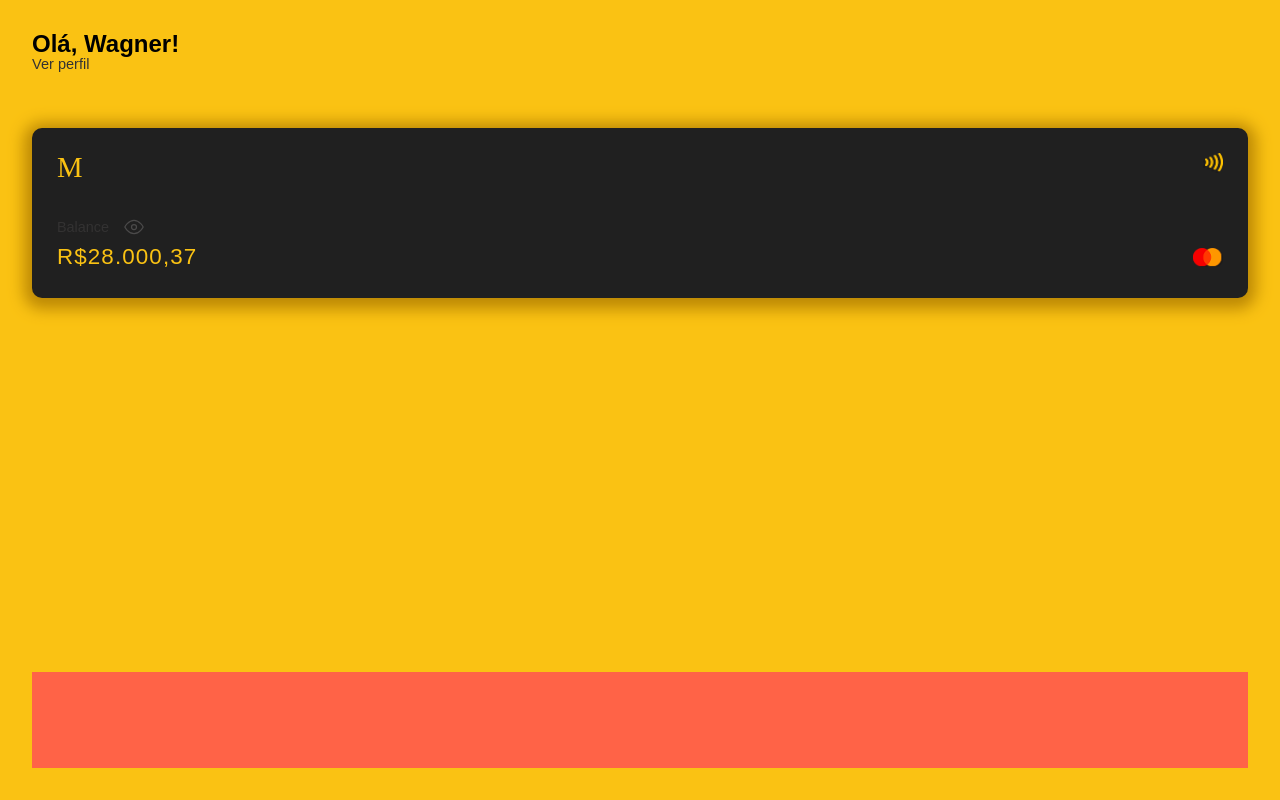
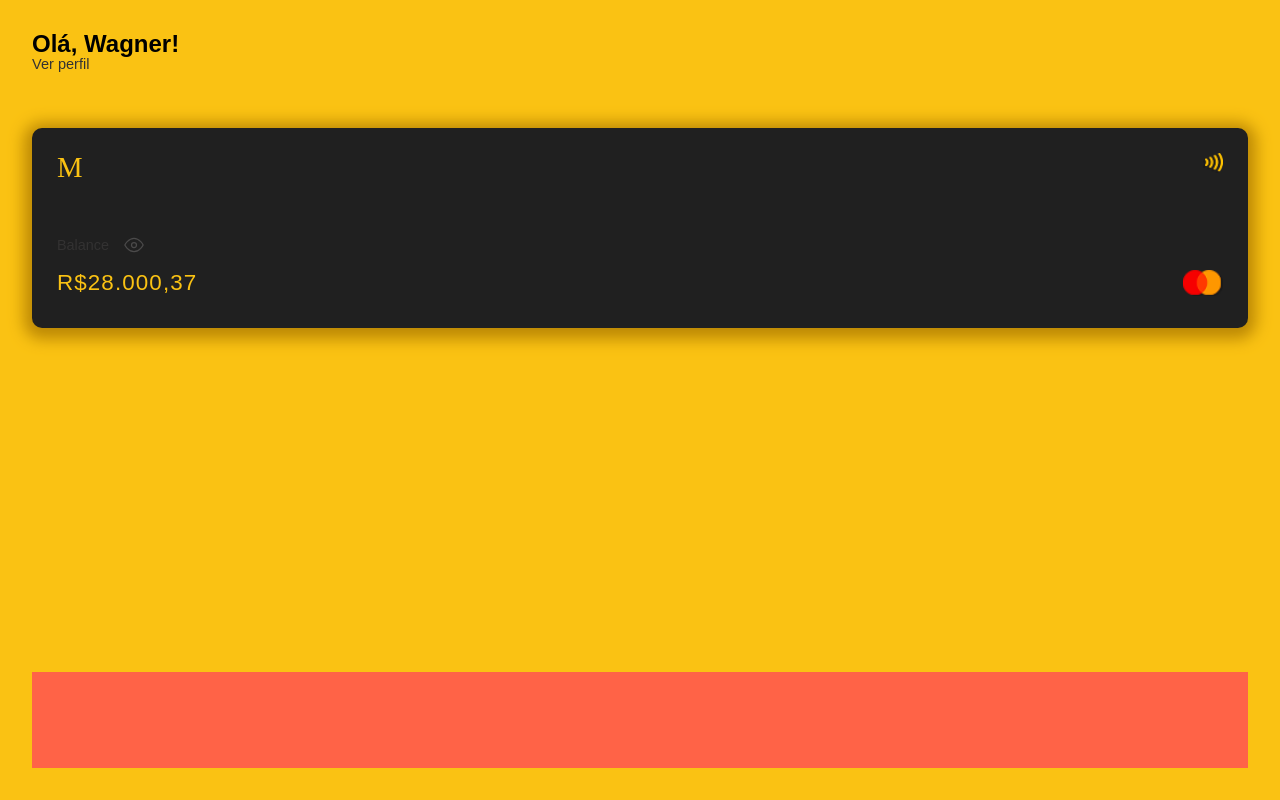
Before and after one commit to devvagnerBR/meta-bank, a React (Create React App) app: page /account in a window 1280 px wide. Built offline with nearby package versions, Linux system fonts and the light colour scheme; a web font is replaced by a local one.

Commit message:
mudando tamanho do cartão

```diff
--- a/src/pages/private/account/account.scss
+++ b/src/pages/private/account/account.scss
@@ -97,6 +97,6 @@
 	}
 
 	img {
-		width: 30px;
+		width: 40px;
 	}
 }
--- a/src/styles/media.scss
+++ b/src/styles/media.scss
@@ -13,7 +13,7 @@
 	}
 
 	.account-card {
-		height: 170px;
+		height: 200px;
 	}
 }
 // 	@media (max-width: 500px) {
```
